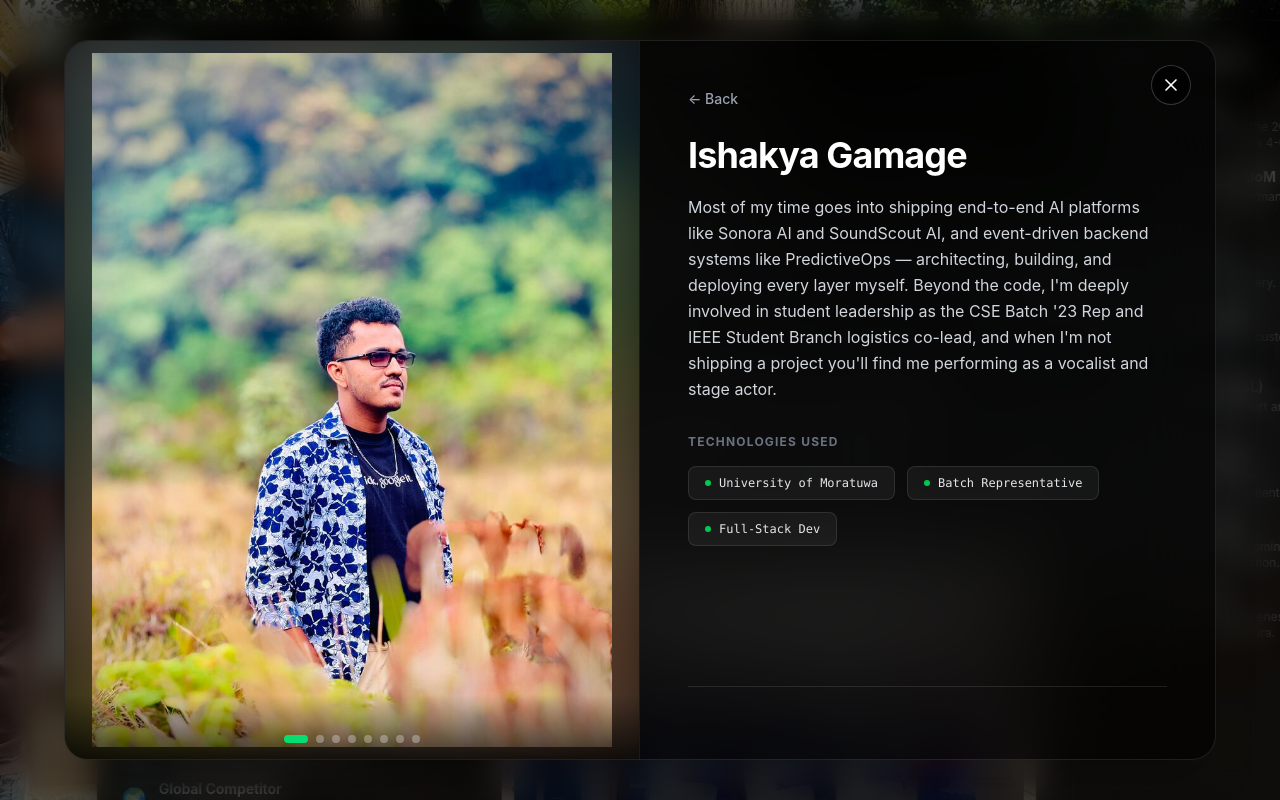
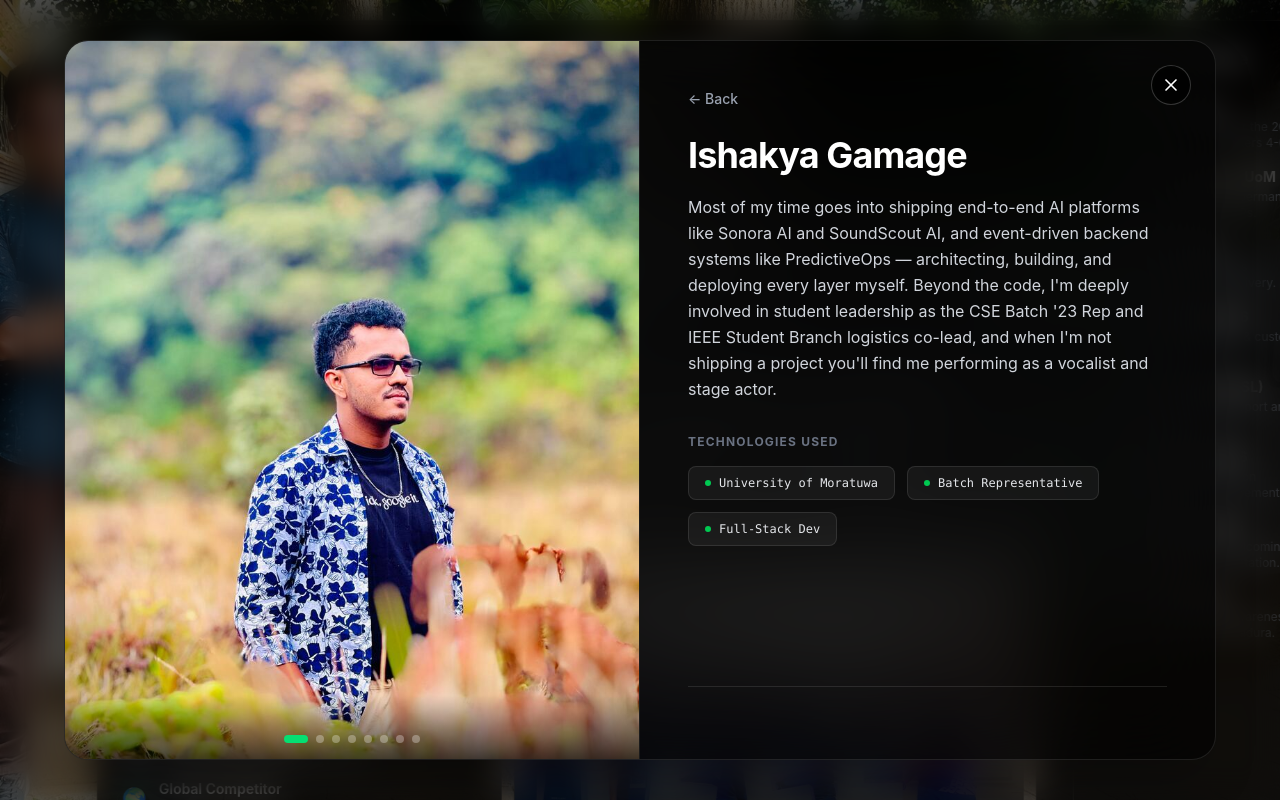
Before and after one commit to hiru616/Personal_portfolio, a React (Vite) app: page / in a window 1280 px wide. Both pictures are taken after a click on the element 299 px from the left and 288 px from the top of the page. Built offline with nearby package versions, Linux system fonts and the light colour scheme; grey boxes are pictures that could not be loaded.

Commit message:
Adjusted frost effect

```diff
--- a/src/app/components/Dashboard.tsx
+++ b/src/app/components/Dashboard.tsx
@@ -337,7 +337,7 @@ export function Dashboard() {
               </div>
             ))}
           </div>
-          <motion.button whileTap={{ scale: 0.96 }} onClick={() => setIsLeadershipOpen(true)} className="mt-4 w-full py-3.5 bg-white/10 active:bg-white/25 border border-white/30 rounded-xl text-xs text-white font-extrabold uppercase tracking-[0.15em]">[ + View All 15 Experiences ]</motion.button>
+          <motion.button whileTap={{ scale: 0.96 }} onClick={() => setIsLeadershipOpen(true)} className="mt-4 w-full py-3.5 bg-black/85 backdrop-blur-2xl transform-gpu active:bg-black/60 border border-white/30 rounded-xl text-xs text-white font-extrabold uppercase tracking-[0.15em] shadow-xl">[ + View All 15 Experiences ]</motion.button>
         </Reveal>
 
         {/* HACKATHONS & AWARDS */}
@@ -363,8 +363,10 @@ export function Dashboard() {
 
         {/* EVENT & PROJECT GALLERY — pinterest masonry */}
         <Reveal className="px-5 pb-16">
-          <h2 className="text-lg font-bold text-white mb-1">Event &amp; Project Gallery</h2>
-          <p className="text-sm text-gray-400 mb-4">Highlights from the last 3 semesters</p>
+          <div className="mb-4 bg-black/85 backdrop-blur-2xl transform-gpu border border-white/10 rounded-2xl px-5 py-4 shadow-xl">
+            <h2 className="text-lg font-bold text-white mb-1">Event &amp; Project Gallery</h2>
+            <p className="text-sm text-gray-300">Highlights from the last 3 semesters</p>
+          </div>
           <div className="columns-2 gap-3 [&>*]:mb-3 [&>*]:break-inside-avoid">
             {galleryImages.map((src, i) => (
               <img key={i} src={src} loading="lazy" decoding="async" className="w-full h-auto rounded-2xl border border-white/10" alt="" />
--- a/src/app/components/ItemDetailModal.tsx
+++ b/src/app/components/ItemDetailModal.tsx
@@ -6,6 +6,11 @@ export function ItemDetailModal({ item, onClose }: { item: any, onClose: () => v
     const [currentImg, setCurrentImg] = useState(0);
 
     const gallery = item?.gallery || (item?.img ? [item.img, item.img] : []);
+    // Only real project screenshots (which have a repo/live link) get the "show the whole
+    // screenshot" letterboxed treatment. Personal/event photos keep a full-bleed crop instead,
+    // optionally aimed via item.imgFocus (a CSS object-position value) so the subject stays in frame.
+    const isProjectScreenshot = Boolean(item?.github || item?.link);
+    const imgFocus = item?.imgFocus || 'center 25%';
 
     useEffect(() => {
         if (!item || gallery.length <= 1) return;
@@ -46,15 +51,19 @@ export function ItemDetailModal({ item, onClose }: { item: any, onClose: () => v
                         <X size={20} />
                     </button>
 
-                    {/* Left Side: Automated Image Gallery — full image always visible, letterboxed over a blurred fill */}
+                    {/* Left Side: Automated Image Gallery.
+                        Project screenshots show the whole image (letterboxed over a blurred fill)
+                        so UI text isn't cropped off. Personal/event photos stay full-bleed, cropped
+                        via imgFocus to keep the subject in frame — no letterbox borders. */}
                     <div className="w-full lg:w-1/2 h-72 sm:h-80 lg:h-full relative bg-black border-r border-white/10 overflow-hidden shrink-0">
-                        {/* blurred cover fill so letterboxed edges never show flat black */}
+                        {isProjectScreenshot && (
                             <img
                                 src={gallery[currentImg]}
                                 alt=""
                                 aria-hidden="true"
                                 className="absolute inset-0 w-full h-full object-cover scale-110 blur-2xl opacity-40"
                             />
+                        )}
                         <AnimatePresence mode="wait">
                             <motion.img
                                 key={currentImg}
@@ -65,7 +74,10 @@ export function ItemDetailModal({ item, onClose }: { item: any, onClose: () => v
                                 src={gallery[currentImg]}
                                 alt={item.title}
                                 decoding="async"
-                                className="absolute inset-0 w-full h-full object-contain p-3"
+                                style={isProjectScreenshot ? undefined : { objectPosition: imgFocus }}
+                                className={isProjectScreenshot
+                                    ? "absolute inset-0 w-full h-full object-contain p-3"
+                                    : "absolute inset-0 w-full h-full object-cover"}
                             />
                         </AnimatePresence>
                         <div className="absolute inset-x-0 bottom-0 h-16 bg-gradient-to-t from-black/70 to-transparent pointer-events-none"></div>
```
Lines whose indentation alone changed are shown as unchanged.
